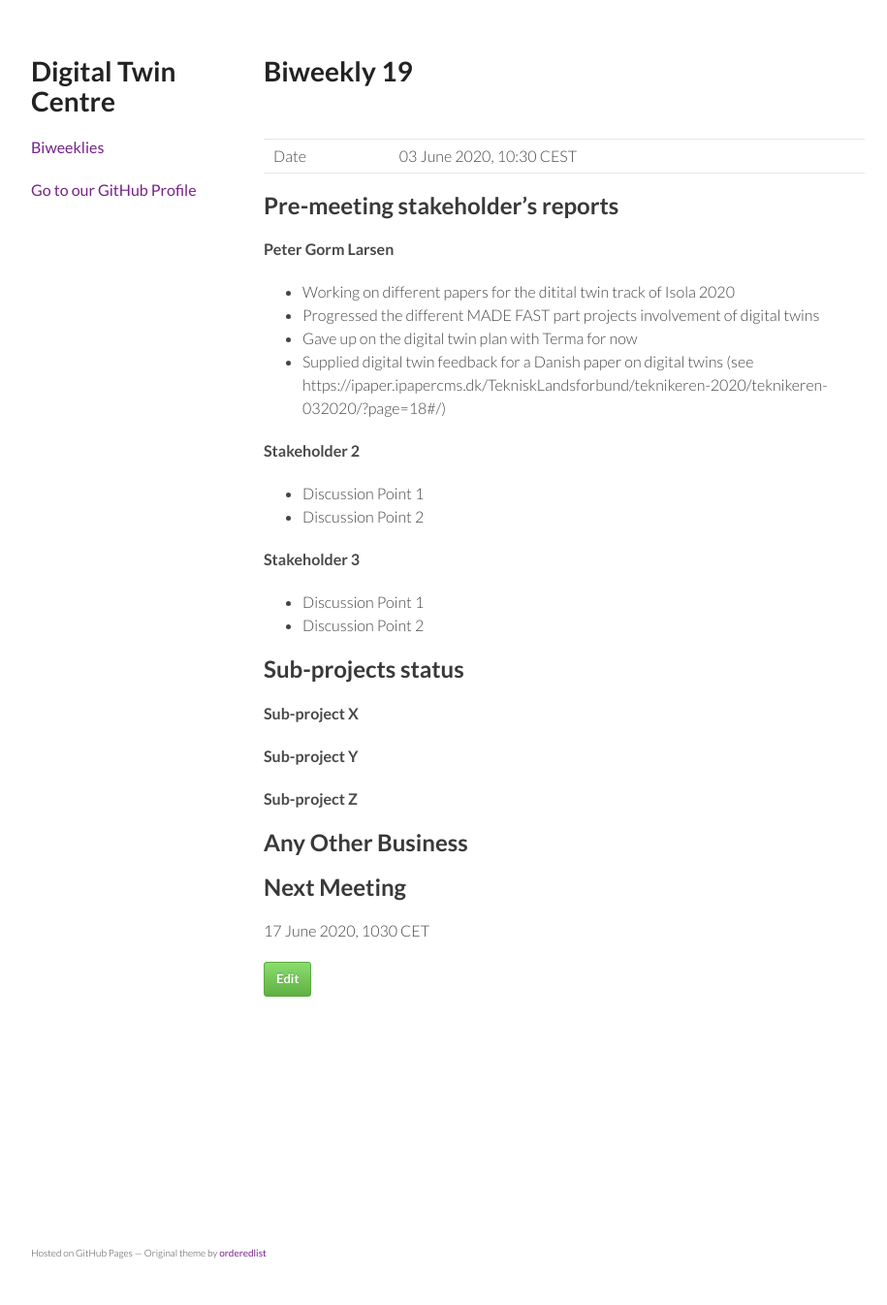
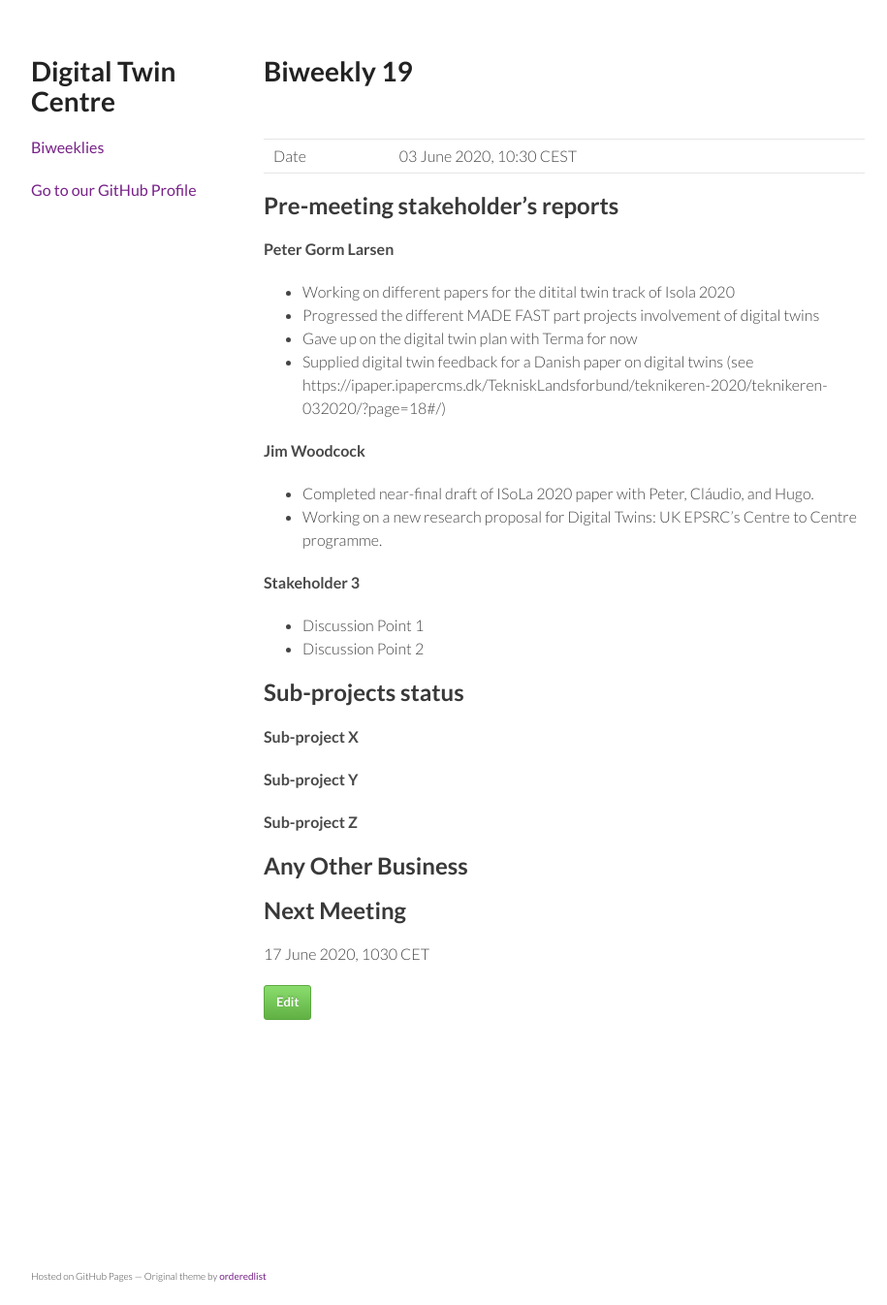
Before and after one commit to digitaltwincentre/digitaltwincentre.github.io, a Jekyll site: the page built from _biweeklies/Biweekly-19.md, in a window 1280 px wide. Shown: the whole page at 97% size, without its empty margins (178-1093 px from the left). Built offline with Jekyll 4.4.1, drawn with Linux system fonts in a browser that asks for light colours; nearby versions of some CDN libraries; before the commit the page ends 1322 px from its top, so only the background shows below that.

Commit message:
Update Biweekly-19.md

```diff
--- a/_biweeklies/Biweekly-19.md
+++ b/_biweeklies/Biweekly-19.md
@@ -26,9 +26,9 @@ date: 03 June 2020, 1030 CEST
 * Gave up on the digital twin plan with Terma for now
 * Supplied digital twin feedback for a Danish paper on digital twins (see https://ipaper.ipapercms.dk/TekniskLandsforbund/teknikeren-2020/teknikeren-032020/?page=18#/)
 
-#### Stakeholder 2
-* Discussion Point 1
-* Discussion Point 2
+#### Jim Woodcock
+* Completed near-final draft of ISoLa 2020 paper with Peter, Cláudio, and Hugo.
+* Working on a new research proposal for Digital Twins: UK EPSRC's Centre to Centre programme.
 
 #### Stakeholder 3
 * Discussion Point 1
```
